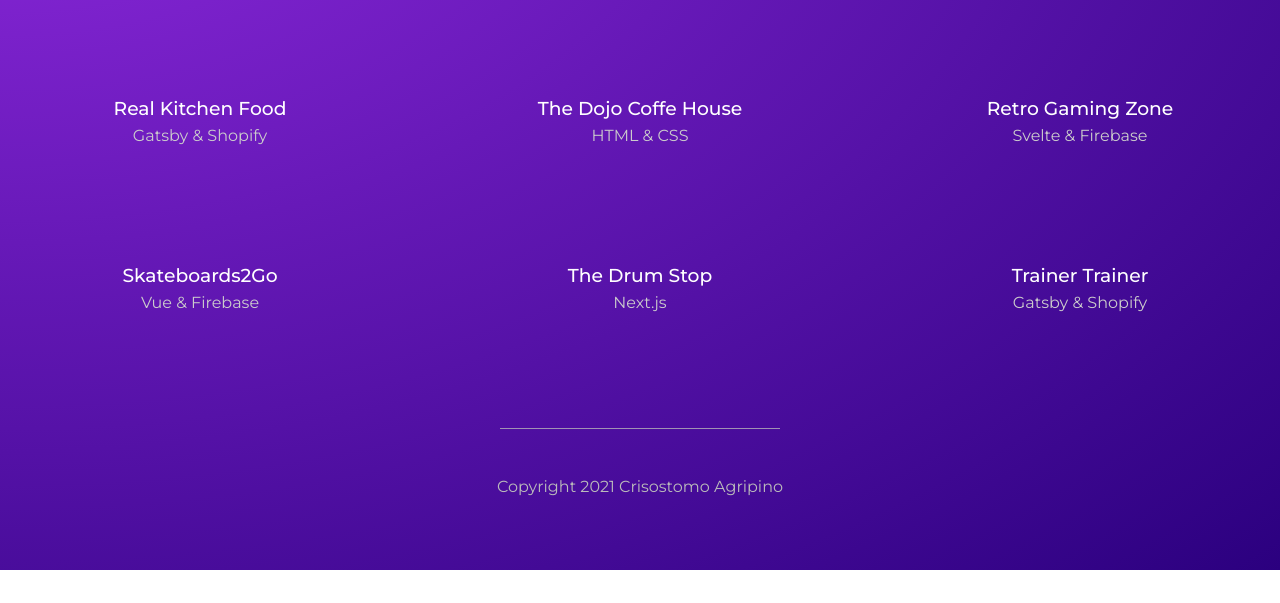
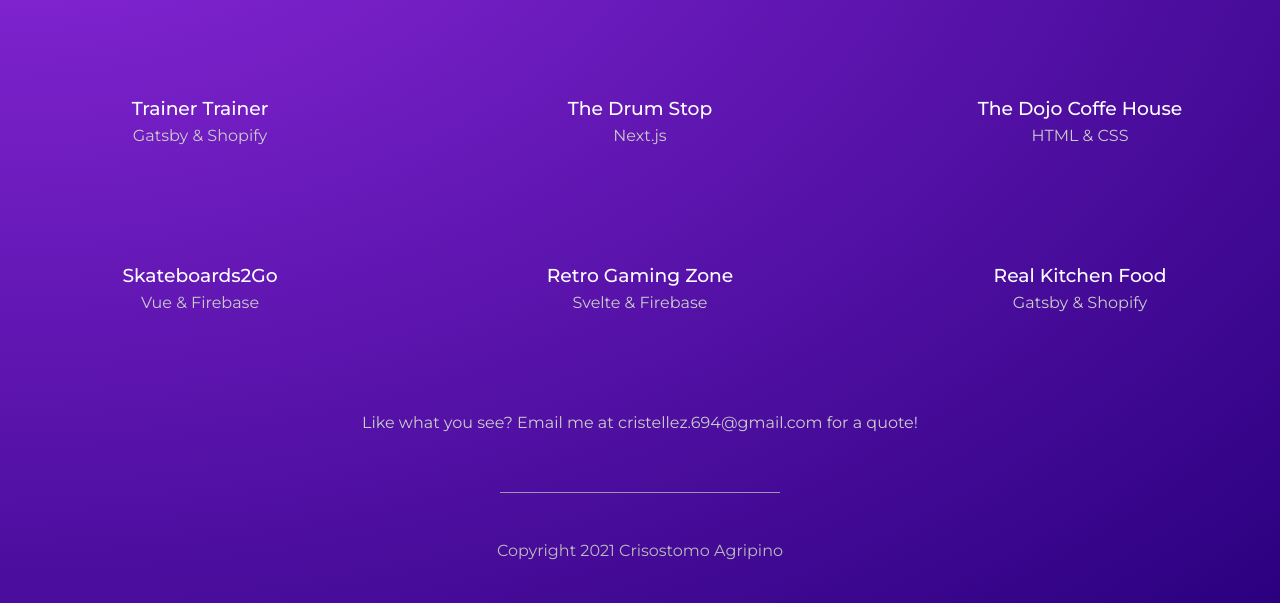
Before and after one commit to Crist2694/gatsbypractice, a Gatsby site: page /projects in a window 1280 px wide. Shown: the part 230-833 px from the top of the page. Before the commit the page ends 800 px from the top, so only its background shows below. Built offline with nearby package versions, Linux system fonts and the light colour scheme; Gatsby itself is replaced by a stand-in of ours.

Commit message:
proband commit

```diff
--- a/gatsby-config.js
+++ b/gatsby-config.js
@@ -26,6 +26,7 @@ module.exports = {
   siteMetadata: {
     title: 'Web Warrior',
     description: 'web dev portfolio',
-    copyright: 'This website is copyright 2021 Web Warrior'
+    copyright: 'This website is copyright 2021 Web Warrior',
+    contact: 'cristellez.694@gmail.com'
   }
 }
--- a/src/pages/projects/index.js
+++ b/src/pages/projects/index.js
@@ -35,7 +35,8 @@ const PProjects = styled.p `
 
 export default function Projects({data}) {
     console.log(data);
-    const projects = data.allMarkdownRemark.nodes
+    const projects = data.projects.nodes
+    const contact = data.contact.siteMetadata.contact
     return (
         <Layout>
         <Portfoliodiv>
@@ -54,6 +55,7 @@ export default function Projects({data}) {
                         </Link>
                     ))}
             </DivProjects>
+            <PProjects>Like what you see? Email me at {contact} for a quote!</PProjects>
         </Portfoliodiv>
         </Layout>
     )
@@ -63,16 +65,21 @@ export default function Projects({data}) {
 
 export const query =graphql`
 query ProjectsPage {
-  allMarkdownRemark {
+   projects: allMarkdownRemark(sort: {fields: frontmatter___title, order: DESC}) {
     nodes {
       frontmatter {
         slug
+        stack
         title
-        stack
       }
       id
     }
   }
+  contact: site{
+    siteMetadata{
+          contact
+      }
+  }
 }
 
 `
--- a/src/projects/dojo-coffee-house.md
+++ b/src/projects/dojo-coffee-house.md
@@ -2,6 +2,7 @@
 title: Real Kitchen Food
 stack: Gatsby & Shopify
 slug: real-kitchen-food
+date: 2021-01-01T00:00:00+00:00
 ---
 
 **Lorem ninja ipsum dolor sit ammet**, consectetuer adipiscing elit, sed diam nonummy nibh euismod tincidunt ut laoreet dolore magna aliquam erat volutpat. Ut ninja wisi enim ad minim veniam, quis nostrud exerci tation ullamcorper suscipit ninja lobortis nisl ut aliquip ex ea commodo consequat. Duis ninja autem vel eum iriure dolor in hendrerit in vulputate ninja velit esse molestie consequat, vel illum dolore eu feugiat nulla ninja facilisis at vero eros et accumsan et iusto odio dignissim qui blandit praesent luptatum zzril delenit augue duis dolore te feugait nulla facilisi. Nam ninja ipsum liber tempor cum soluta nobis eleifend option congue nihil imperdiet doming id quod mazim placerat facer possim assum. Typi ninja non habent claritatem insitam; est usus legentis in iis qui facit eorum claritatem. Investigationes ninja demonstraverunt lectores legere me lius quod ii legunt saepius. Claritas ninja est etiam processus dynamicus, qui ninja sequitur mutationem consuetudium lectorum. Mirum ninja est notare quam littera gothica, quam nunc putamus parum claram, anteposuerit litterarum formas humanitatis per seacula quarta decima et quinta decima. Eodem ninja ipsum modo typi, qui nunc nobis videntur parum clari, fiant sollemnes in ninja futurum.
--- a/src/projects/real-kitchen-food.md
+++ b/src/projects/real-kitchen-food.md
@@ -2,6 +2,7 @@
 title: The Dojo Coffe House
 stack: HTML & CSS
 slug: the-dojo-coffe-house
+date: 2021-01-01T00:00:00+00:00
 ---
 
 **Lorem ninja ipsum dolor sit ammet**, Lorem ipsum dolor sit amet consectetur adipisicing elit. Enim vel quod eligendi, a odit molestiae adipisci magnam laudantium vitae ab odio minima tempora distinctio, optio earum dignissimos fugit excepturi ratione?
--- a/src/projects/retro-gaming-zone.md
+++ b/src/projects/retro-gaming-zone.md
@@ -2,6 +2,7 @@
 title: Retro Gaming Zone
 stack: Svelte & Firebase
 slug: retro-gaming-zone
+date: 2021-01-01T00:00:00+00:00
 ---
 
 **Lorem ninja ipsum dolor sit ammet**, consectetuer adipiscing elit, sed diam nonummy nibh euismod tincidunt ut laoreet dolore magna aliquam erat volutpat. Ut ninja wisi enim ad minim veniam, quis nostrud exerci tation ullamcorper suscipit ninja lobortis nisl ut aliquip ex ea commodo consequat. Duis ninja autem vel eum iriure dolor in hendrerit in vulputate ninja velit esse molestie consequat, vel illum dolore eu feugiat nulla ninja facilisis at vero eros et accumsan et iusto odio dignissim qui blandit praesent luptatum zzril delenit augue duis dolore te feugait nulla facilisi. Nam ninja ipsum liber tempor cum soluta nobis eleifend option congue nihil imperdiet doming id quod mazim placerat facer possim assum. Typi ninja non habent claritatem insitam; est usus legentis in iis qui facit eorum claritatem. Investigationes ninja demonstraverunt lectores legere me lius quod ii legunt saepius. Claritas ninja est etiam processus dynamicus, qui ninja sequitur mutationem consuetudium lectorum. Mirum ninja est notare quam littera gothica, quam nunc putamus parum claram, anteposuerit litterarum formas humanitatis per seacula quarta decima et quinta decima. Eodem ninja ipsum modo typi, qui nunc nobis videntur parum clari, fiant sollemnes in ninja futurum.
--- a/src/projects/skateboards2go.md
+++ b/src/projects/skateboards2go.md
@@ -2,6 +2,7 @@
 title: Skateboards2Go
 stack: Vue & Firebase
 slug: skateboards-to-go
+date: 2021-01-01T00:00:00+00:00
 ---
 
 **Lorem ninja ipsum dolor sit ammet**, consectetuer adipiscing elit, sed diam nonummy nibh euismod tincidunt ut laoreet dolore magna aliquam erat volutpat. Ut ninja wisi enim ad minim veniam, quis nostrud exerci tation ullamcorper suscipit ninja lobortis nisl ut aliquip ex ea commodo consequat. Duis ninja autem vel eum iriure dolor in hendrerit in vulputate ninja velit esse molestie consequat, vel illum dolore eu feugiat nulla ninja facilisis at vero eros et accumsan et iusto odio dignissim qui blandit praesent luptatum zzril delenit augue duis dolore te feugait nulla facilisi. Nam ninja ipsum liber tempor cum soluta nobis eleifend option congue nihil imperdiet doming id quod mazim placerat facer possim assum. Typi ninja non habent claritatem insitam; est usus legentis in iis qui facit eorum claritatem. Investigationes ninja demonstraverunt lectores legere me lius quod ii legunt saepius. Claritas ninja est etiam processus dynamicus, qui ninja sequitur mutationem consuetudium lectorum. Mirum ninja est notare quam littera gothica, quam nunc putamus parum claram, anteposuerit litterarum formas humanitatis per seacula quarta decima et quinta decima. Eodem ninja ipsum modo typi, qui nunc nobis videntur parum clari, fiant sollemnes in ninja futurum.
--- a/src/projects/the-drum-stop.md
+++ b/src/projects/the-drum-stop.md
@@ -2,6 +2,7 @@
 title: The Drum Stop
 stack: Next.js
 slug: the-drum-stop
+date: 2021-01-01T00:00:00+00:00
 ---
 
 **Lorem ninja ipsum dolor sit ammet**, consectetuer adipiscing elit, sed diam nonummy nibh euismod tincidunt ut laoreet dolore magna aliquam erat volutpat. Ut ninja wisi enim ad minim veniam, quis nostrud exerci tation ullamcorper suscipit ninja lobortis nisl ut aliquip ex ea commodo consequat. Duis ninja autem vel eum iriure dolor in hendrerit in vulputate ninja velit esse molestie consequat, vel illum dolore eu feugiat nulla ninja facilisis at vero eros et accumsan et iusto odio dignissim qui blandit praesent luptatum zzril delenit augue duis dolore te feugait nulla facilisi. Nam ninja ipsum liber tempor cum soluta nobis eleifend option congue nihil imperdiet doming id quod mazim placerat facer possim assum. Typi ninja non habent claritatem insitam; est usus legentis in iis qui facit eorum claritatem. Investigationes ninja demonstraverunt lectores legere me lius quod ii legunt saepius. Claritas ninja est etiam processus dynamicus, qui ninja sequitur mutationem consuetudium lectorum. Mirum ninja est notare quam littera gothica, quam nunc putamus parum claram, anteposuerit litterarum formas humanitatis per seacula quarta decima et quinta decima. Eodem ninja ipsum modo typi, qui nunc nobis videntur parum clari, fiant sollemnes in ninja futurum.
--- a/src/projects/trainer-trainer.md
+++ b/src/projects/trainer-trainer.md
@@ -2,6 +2,7 @@
 title: Trainer Trainer
 stack: Gatsby & Shopify
 slug: trainer-trainer
+date: 2021-01-01T00:00:00+00:00
 ---
 
 **Lorem ninja ipsum dolor sit ammet**, consectetuer adipiscing elit, sed diam nonummy nibh euismod tincidunt ut laoreet dolore magna aliquam erat volutpat. Ut ninja wisi enim ad minim veniam, quis nostrud exerci tation ullamcorper suscipit ninja lobortis nisl ut aliquip ex ea commodo consequat. Duis ninja autem vel eum iriure dolor in hendrerit in vulputate ninja velit esse molestie consequat, vel illum dolore eu feugiat nulla ninja facilisis at vero eros et accumsan et iusto odio dignissim qui blandit praesent luptatum zzril delenit augue duis dolore te feugait nulla facilisi. Nam ninja ipsum liber tempor cum soluta nobis eleifend option congue nihil imperdiet doming id quod mazim placerat facer possim assum. Typi ninja non habent claritatem insitam; est usus legentis in iis qui facit eorum claritatem. Investigationes ninja demonstraverunt lectores legere me lius quod ii legunt saepius. Claritas ninja est etiam processus dynamicus, qui ninja sequitur mutationem consuetudium lectorum. Mirum ninja est notare quam littera gothica, quam nunc putamus parum claram, anteposuerit litterarum formas humanitatis per seacula quarta decima et quinta decima. Eodem ninja ipsum modo typi, qui nunc nobis videntur parum clari, fiant sollemnes in ninja futurum.
```
